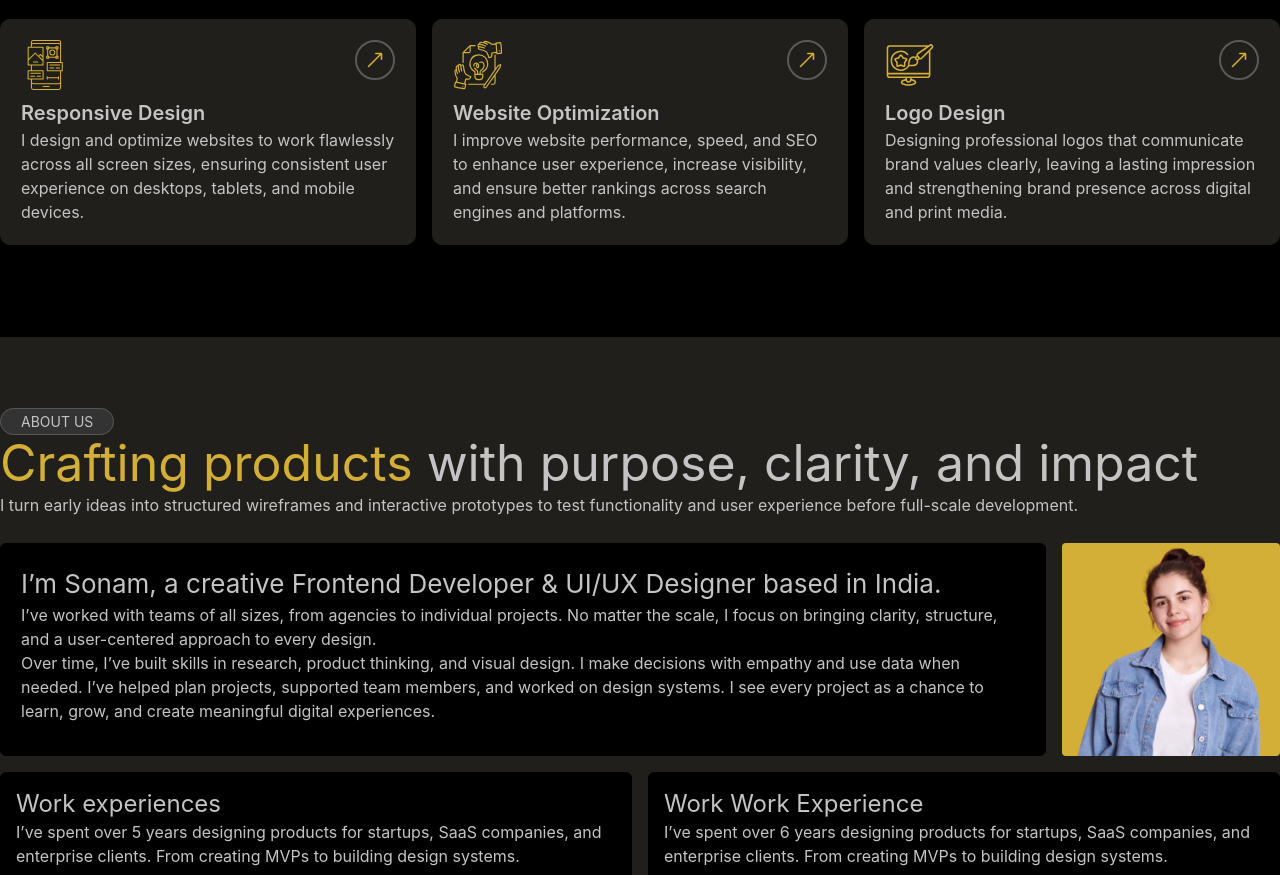
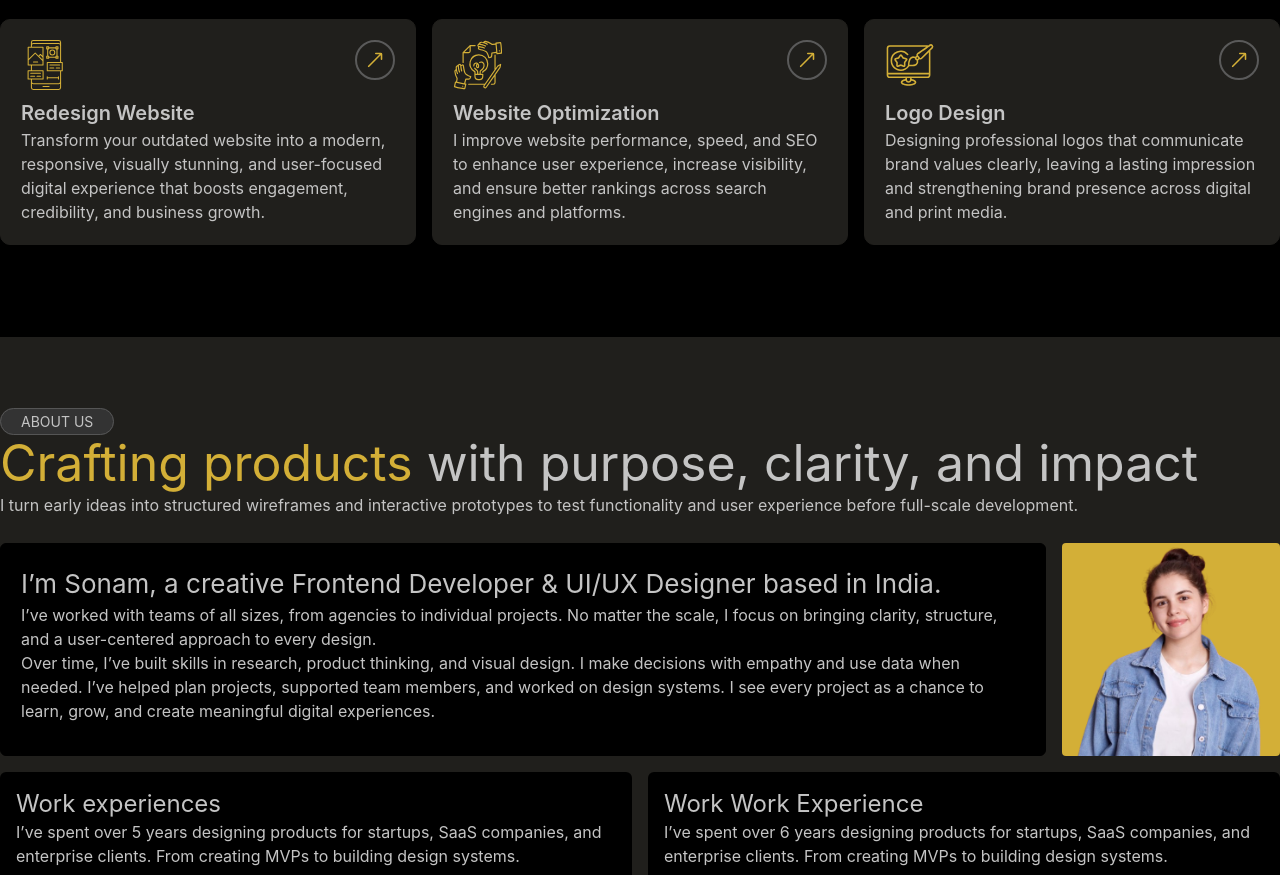
Before and after one commit to Sonam71216/portfolio, a React app: page / in a window 1280 px wide. Shown: the part 1386-2261 px from the top of the page. Built offline with nearby package versions, Linux system fonts and the light colour scheme; the HTML template or start-up script is replaced by a standard one.

Commit message:
service add

```diff
--- a/src/App.jsx
+++ b/src/App.jsx
@@ -46,8 +46,8 @@ function App() {
       arrow: arrow
     },
     {
-      title: "Responsive Design",
-      desc: "I design and optimize websites to work flawlessly across all screen sizes, ensuring consistent user experience on desktops, tablets, and mobile devices.",
+      title: "Redesign Website",
+      desc: "Transform your outdated website into a modern, responsive, visually stunning, and user-focused digital experience that boosts engagement, credibility, and business growth.",
       icon: serImg,
       arrow: arrow
     },
```
